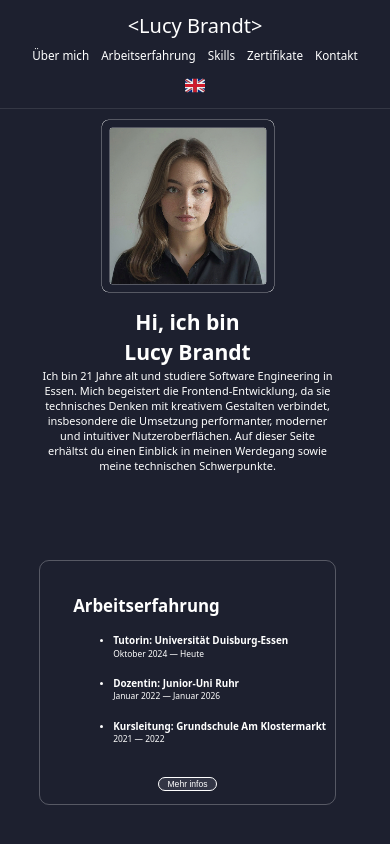
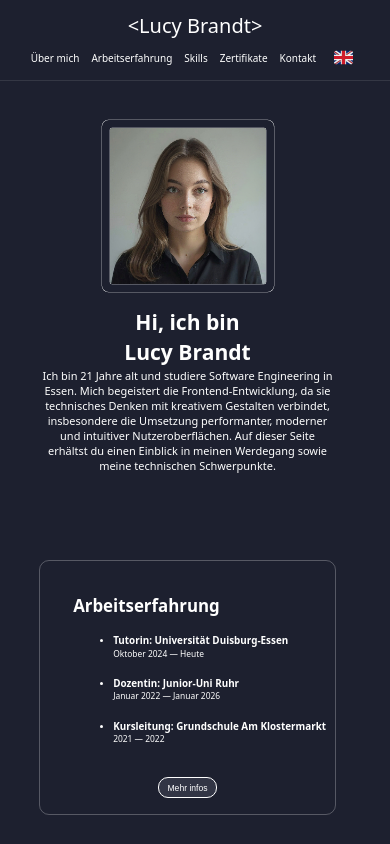
Before and after one commit to lyonaly/lucybrandt.github.io, a React (Vite) app: page / in a window 390 px wide. Shown: the top 844 px of the page. Built offline with nearby package versions, Linux system fonts and the light colour scheme.

Commit message:
mobile fix

```diff
--- a/src/styles/components/Experience.css
+++ b/src/styles/components/Experience.css
@@ -142,7 +142,7 @@ button.exp-item:active {
         gap: 1rem;
         margin-left: 2vh;
         width: 70%;
-        height: 25vh;
+        height: fit-content;
     }
     button.exp-item {
         font-size: 2.2vw;
--- a/src/styles/components/Footer.css
+++ b/src/styles/components/Footer.css
@@ -54,10 +54,13 @@ footer p {
     .footer-content {
         flex-direction: column;
         align-items: flex-start;
-        font-size: 1.3vh;
+        font-size: 1.4vh;
+        margin-left: 1vh;
     }
     .copyright {
-        font-size: 0.5vh;
+        margin-top: 1vh;
+        font-size: 1vh;
+        margin-right: 1vh;
     }
     footer p {
         margin-bottom: 0;
--- a/src/styles/components/Navbar.css
+++ b/src/styles/components/Navbar.css
@@ -92,7 +92,7 @@ nav a:hover {
         gap: 0.75rem;
     }
     nav a {
-        font-size: clamp(10px, 3vw, 14px);
+        font-size: clamp(10px, 2.3vw, 14px);
     }
     .logo {
         font-size: clamp(12px, 4vw, 18px);
```
